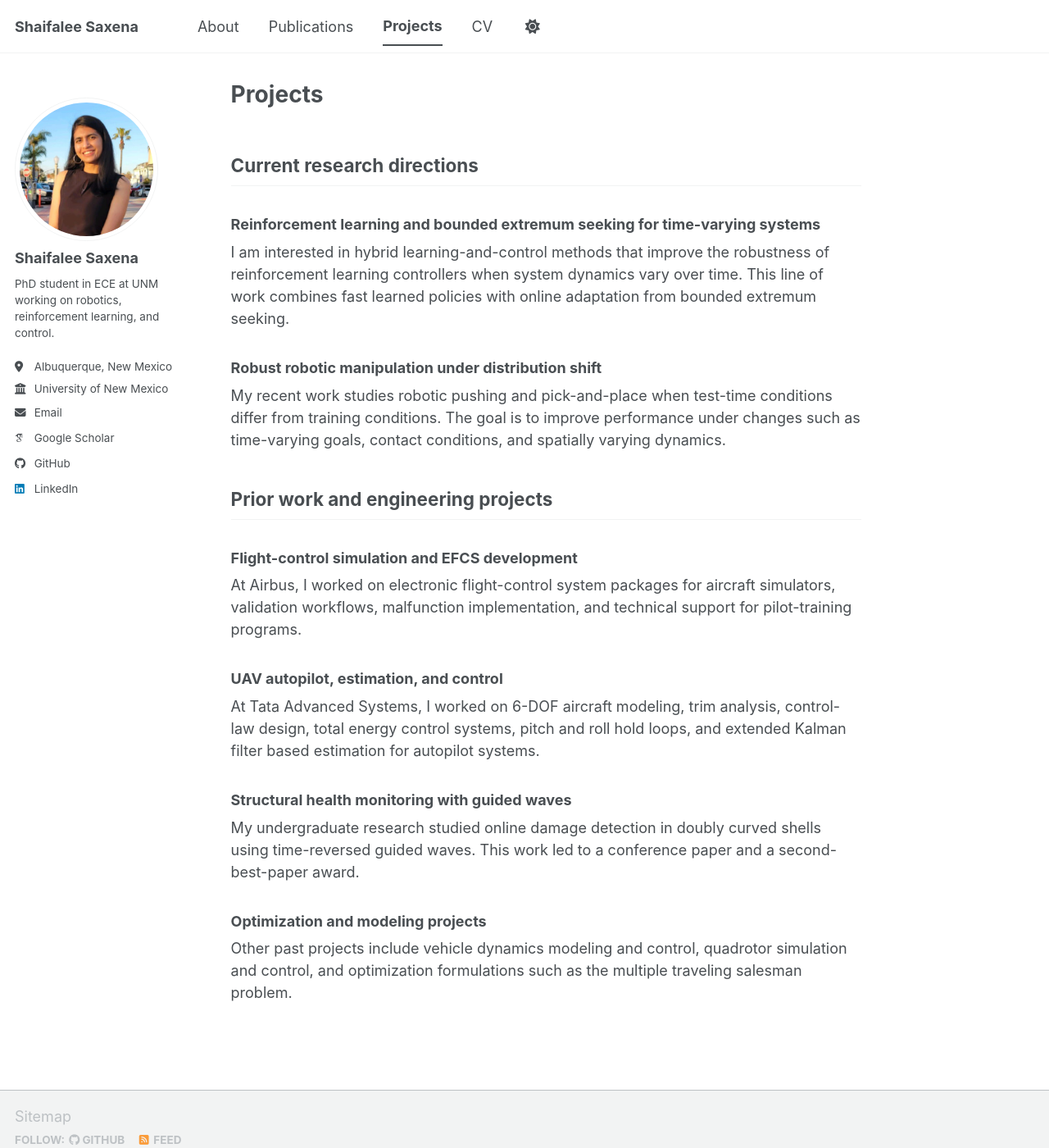
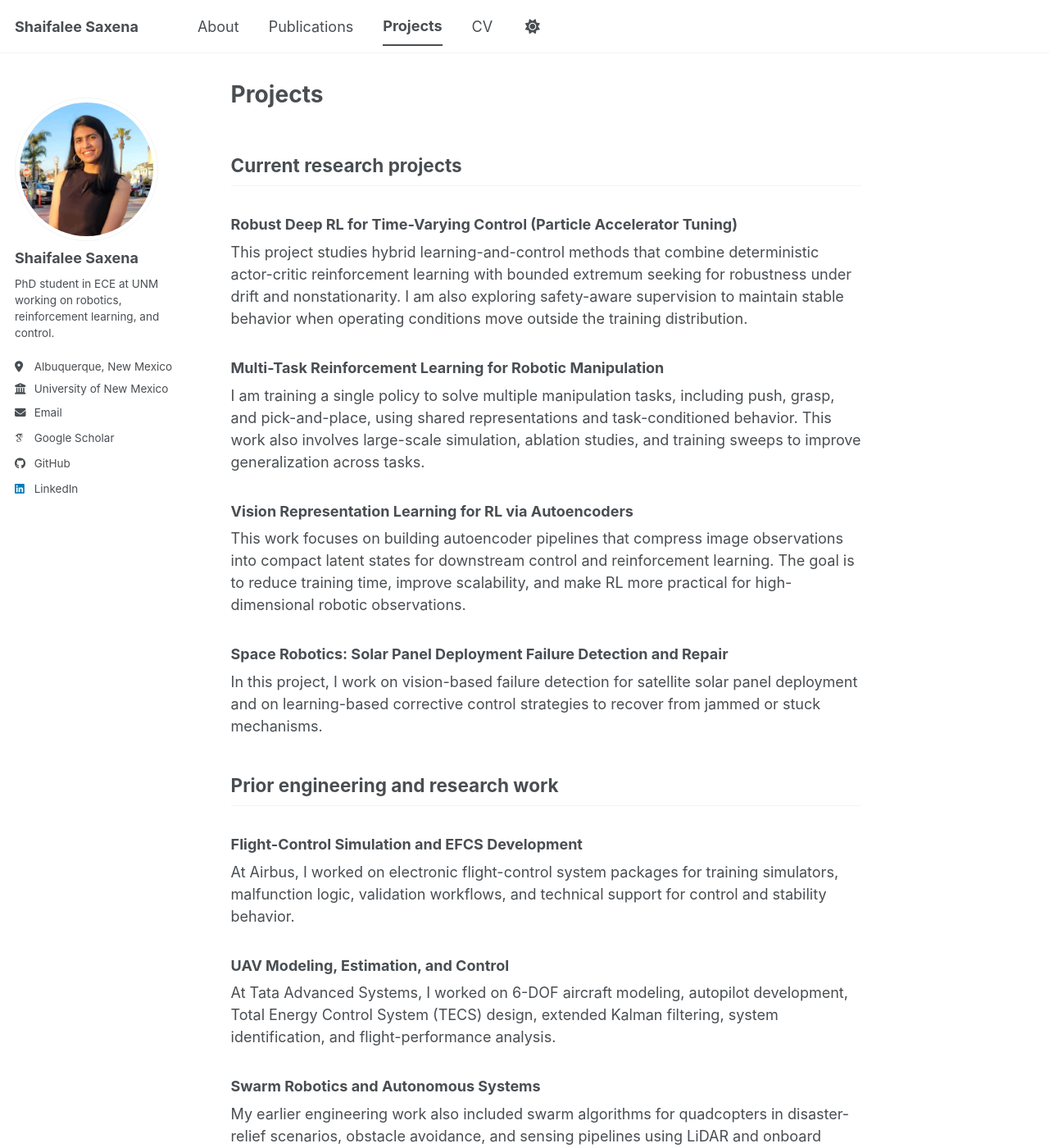
Before and after one commit to shaifaleesaxena/shaifaleesaxena.github.io, a Jekyll site: the page built from _pages/projects.md, in a window 1280 px wide and 1400 px high. Shown: the whole window at 82% size. Built offline with Jekyll 4.4.1, drawn with Linux system fonts in a browser that asks for light colours; some web fonts are replaced; a script bundle is joined from its source files by our own code; library files that are not in the unit come from our copies; some of the changed text lies outside the part shown.

Commit message:
Update project descriptions and headings in projects.md

```diff
--- a/_pages/projects.md
+++ b/_pages/projects.md
@@ -5,30 +5,30 @@ permalink: /projects/
 author_profile: true
 ---
 
-## Current research directions
+## Current research projects
 
-### Reinforcement learning and bounded extremum seeking for time-varying systems
+### Robust Deep RL for Time-Varying Control (Particle Accelerator Tuning)
+This project studies hybrid learning-and-control methods that combine deterministic actor-critic reinforcement learning with bounded extremum seeking for robustness under drift and nonstationarity. I am also exploring safety-aware supervision to maintain stable behavior when operating conditions move outside the training distribution.
 
-I am interested in hybrid learning-and-control methods that improve the robustness of reinforcement learning controllers when system dynamics vary over time. This line of work combines fast learned policies with online adaptation from bounded extremum seeking.
+### Multi-Task Reinforcement Learning for Robotic Manipulation
+I am training a single policy to solve multiple manipulation tasks, including push, grasp, and pick-and-place, using shared representations and task-conditioned behavior. This work also involves large-scale simulation, ablation studies, and training sweeps to improve generalization across tasks.
 
-### Robust robotic manipulation under distribution shift
+### Vision Representation Learning for RL via Autoencoders
+This work focuses on building autoencoder pipelines that compress image observations into compact latent states for downstream control and reinforcement learning. The goal is to reduce training time, improve scalability, and make RL more practical for high-dimensional robotic observations.
 
-My recent work studies robotic pushing and pick-and-place when test-time conditions differ from training conditions. The goal is to improve performance under changes such as time-varying goals, contact conditions, and spatially varying dynamics.
+### Space Robotics: Solar Panel Deployment Failure Detection and Repair
+In this project, I work on vision-based failure detection for satellite solar panel deployment and on learning-based corrective control strategies to recover from jammed or stuck mechanisms.
 
-## Prior work and engineering projects
+## Prior engineering and research work
 
-### Flight-control simulation and EFCS development
+### Flight-Control Simulation and EFCS Development
+At Airbus, I worked on electronic flight-control system packages for training simulators, malfunction logic, validation workflows, and technical support for control and stability behavior.
 
-At Airbus, I worked on electronic flight-control system packages for aircraft simulators, validation workflows, malfunction implementation, and technical support for pilot-training programs.
+### UAV Modeling, Estimation, and Control
+At Tata Advanced Systems, I worked on 6-DOF aircraft modeling, autopilot development, Total Energy Control System (TECS) design, extended Kalman filtering, system identification, and flight-performance analysis.
 
-### UAV autopilot, estimation, and control
+### Swarm Robotics and Autonomous Systems
+My earlier engineering work also included swarm algorithms for quadcopters in disaster-relief scenarios, obstacle avoidance, and sensing pipelines using LiDAR and onboard systems.
 
-At Tata Advanced Systems, I worked on 6-DOF aircraft modeling, trim analysis, control-law design, total energy control systems, pitch and roll hold loops, and extended Kalman filter based estimation for autopilot systems.
-
-### Structural health monitoring with guided waves
-
-My undergraduate research studied online damage detection in doubly curved shells using time-reversed guided waves. This work led to a conference paper and a second-best-paper award.
-
-### Optimization and modeling projects
-
-Other past projects include vehicle dynamics modeling and control, quadrotor simulation and control, and optimization formulations such as the multiple traveling salesman problem.
+### Structural Health Monitoring
+My undergraduate research studied guided-wave-based online damage detection in aerospace structures using piezoelectric actuators and sensors, along with finite-element modeling and experimental validation.
```
